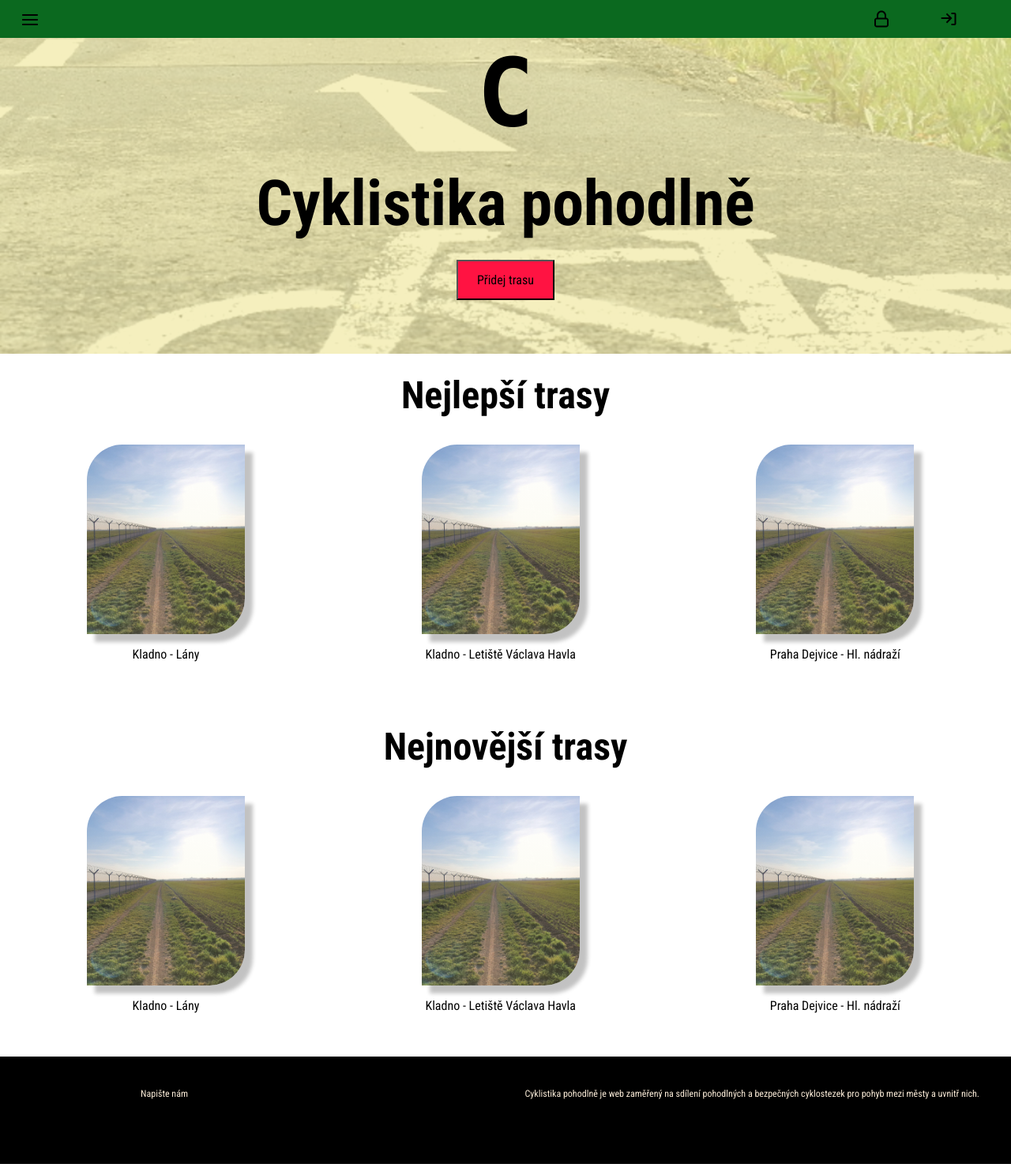
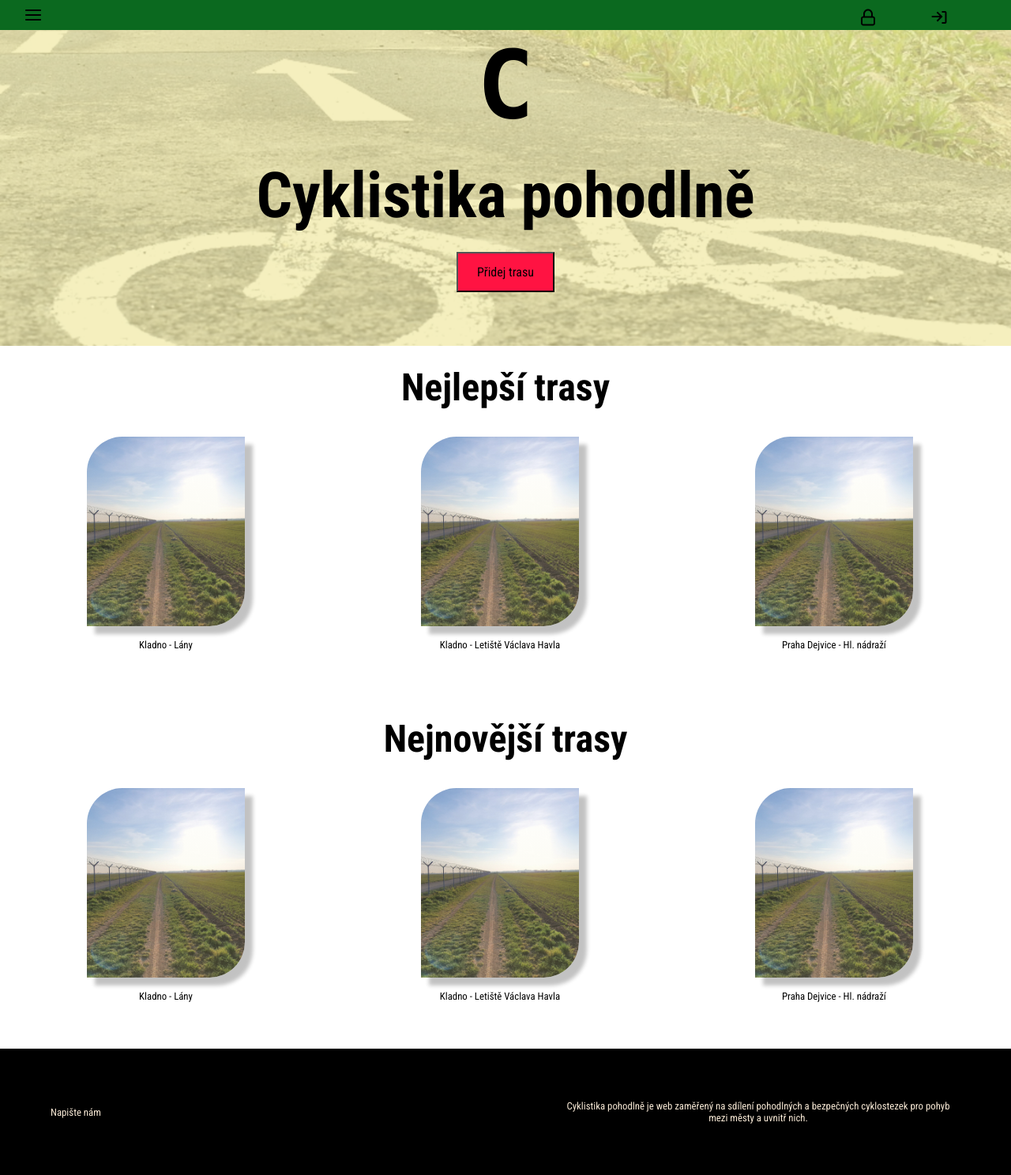
Before and after one commit to veltruskyd/coding-school-project, a PHP site: page /coding-school-project/ in a window 1280 px wide. Shown: the whole page at 79% size. Run offline with PHP 8.4, Linux system fonts and the light colour scheme; some web fonts are replaced.

Commit message:
404.php a další úpravy

```diff
--- a/Core/view.php
+++ b/Core/view.php
@@ -4,8 +4,14 @@ namespace Core;
 
 class View
 {
-    public static function render($view_name)
+    public static function render($view_name, $data = [])
     {
+        foreach ($data ?? [] as $variable_name => $value) {
+            $variable_name = $variable_name;
+            $$variable_name = $value;
+        }
+
+
         include "views/$view_name.php";
     }
 }
--- a/style.css
+++ b/style.css
@@ -2,6 +2,7 @@
     margin: 0;
     padding: 0;
     font-family: "Roboto Condensed", sans-serif;
+    font-size: max(1vh, 1vw);
 }
 
 #popRoute {
@@ -63,10 +64,11 @@ nav {
 }
 
 #navigace1 {
-    width: 10%;
+    width: 5vh;
     margin: auto;
     padding-left: 2%;
     padding-top: 0.35rem;
+    padding-bottom: 0.35vh;
     position: relative;
     display: inline-block;
 }
@@ -111,6 +113,7 @@ nav {
     width: 7%;
     padding-top: 0.75rem;
     transition: 0.3s;
+    object-fit: fill;
 }
 
 #navigace4:hover {
@@ -121,6 +124,14 @@ nav {
     width: 3%;
     margin: auto;
 }
+
+.navImg {
+    width: 3vh;
+    height: 3vh;
+    object-fit: scale-down;
+
+}
+
 
 a {
     text-decoration: none;
@@ -133,7 +144,8 @@ text-align: center;
 width: 100%;
 height: 50vh;
 background-image: url("images/header.png");
-
+background-repeat:no-repeat;
+background-size: cover;
 }
 
 h1 {
@@ -223,27 +235,21 @@ footer {
     background-color: black;
     display: flex;
     color: antiquewhite;
-    margin: auto;
+    height: max(20vh, 10vw);
 }
 
-.footerKontakt {
-    height: 7vh;
-    padding: 5vh;
-    font-family: "Roboto Condensed", sans-serif;
-    font-size: 1.5vh;
-    width: 30%;
-    text-decoration: none;
-    text-align: center;
+
+.footerDiv {
+    width: 50%;
+    margin: auto;
+
 }
 
-.footerAbout {
-    height: 7vh;
-    padding: 5vh 5vh;
-    font-size: 1.5vh;
-    font-family: "Roboto Condensed", sans-serif;
-    width: 70%;
-    text-decoration: none;
-    text-align: right;
+.footerText {
+    text-align: center;
+    padding-left: 10%;
+    padding-right: 10%;
+
 }
 
 #repw--confirm {
@@ -254,3 +260,9 @@ footer {
 #pw--short {
     color: red;
 }
+
+.chyba_404 {
+    font-size: max(5vh, 5vw);
+    text-align: center;
+    margin: 5vh;
+}
--- a/views/404.php
+++ b/views/404.php
@@ -5,4 +5,6 @@
  view::render('nav');
  ?>
 
- <p>Objevila se zákěřná chyba 404!</p>
+
+<p class="chyba_404"><b>404</b></p>
+<p class="chyba_404">Objevila se zákěřná chyba 404!</p>
--- a/views/footer.php
+++ b/views/footer.php
@@ -1,8 +1,8 @@
 <footer>
-    <div class="footerKontakt">
-        <a href="mailto:daniel.veltrusky@gmail.com">Napište nám</a>
+    <div class="footerDiv">
+        <a class="footerText" href="mailto:daniel.veltrusky@gmail.com">Napište nám</a>
     </div>
-    <div class="footerAbout">
-    Cyklistika pohodlně je web zaměřený na sdílení pohodlných a bezpečných cyklostezek pro pohyb mezi městy a uvnitř nich.
+    <div class="footerDiv">
+    <p class="footerText">Cyklistika pohodlně je web zaměřený na sdílení pohodlných a bezpečných cyklostezek pro pohyb mezi městy a uvnitř nich.</p>
     </div>
 </footer>
--- a/views/home.php
+++ b/views/home.php
@@ -4,6 +4,7 @@
 View::render('header'); ?>
 
 <body>
+
 
 <div id="popRoute">
     <form action="/coding-school-project/" class="formContainer" method="post">
--- a/views/nav.php
+++ b/views/nav.php
@@ -1,5 +1,5 @@
 <nav>
-    <div id="navigace1"><img src="/coding-school-project/images/menu.svg" alt="menu">
+    <div id="navigace1"><img class="navImg" src="/coding-school-project/images/menu.svg" alt="menu">
         <div class="dropdown-content">
         <a class="dropdownItem" href="/coding-school-project/">Domů</a><br>
         <a class="dropdownItem" href="/coding-school-project/new">Nejnovější</a><br>
@@ -9,7 +9,7 @@
         </div>
     </div>
     <div id="navigace2"></div>
-    <div id="navigace3"><a href="/coding-school-project/register" title="Registrace"><img src="/coding-school-project/images/register.svg" alt="register"></a></div>
-    <div id="navigace4"><a href="/coding-school-project/login" title="Přihlášení"><img src="/coding-school-project/images/login.svg" alt="login"></a></div>
+    <div id="navigace3"><a href="/coding-school-project/register" title="Registrace"><img class="navImg" src="/coding-school-project/images/register.svg" alt="register"></a></div>
+    <div id="navigace4"><a href="/coding-school-project/login" title="Přihlášení"><img class="navImg" src="/coding-school-project/images/login.svg" alt="login"></a></div>
     <div id="navigace5"></div>
 </nav>
```
Also changed, not shown: app/Models/BaseModel.php (added).
